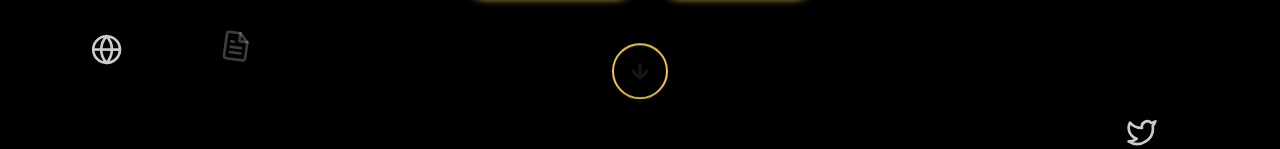
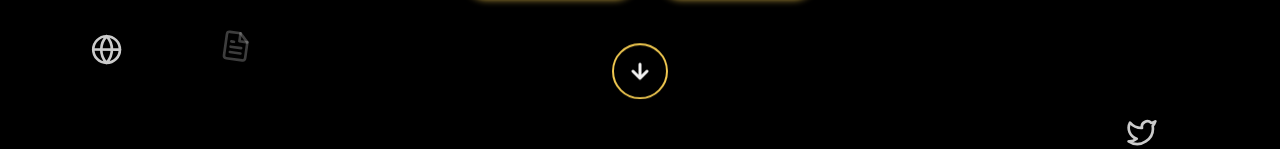
Before and after one commit to etherhunt2/prachar, a Next.js app: page / in a window 1280 px wide. Shown: the part 524-673 px from the top of the page. Built offline with nearby package versions, Linux system fonts and the light colour scheme.

Commit message:
Hero Fixed

```diff
--- a/components/sections/hero-section.jsx
+++ b/components/sections/hero-section.jsx
@@ -277,7 +277,7 @@ export default function HeroSection() {
                   viewBox="0 0 24 24"
                   fill="none"
                   xmlns="http://www.w3.org/2000/svg"
-                  className="text-mustard"
+                  className="text-white z-20 opacity-95"
                 >
                   <path
                     d="M12 5V19M12 19L19 12M12 19L5 12"
```
